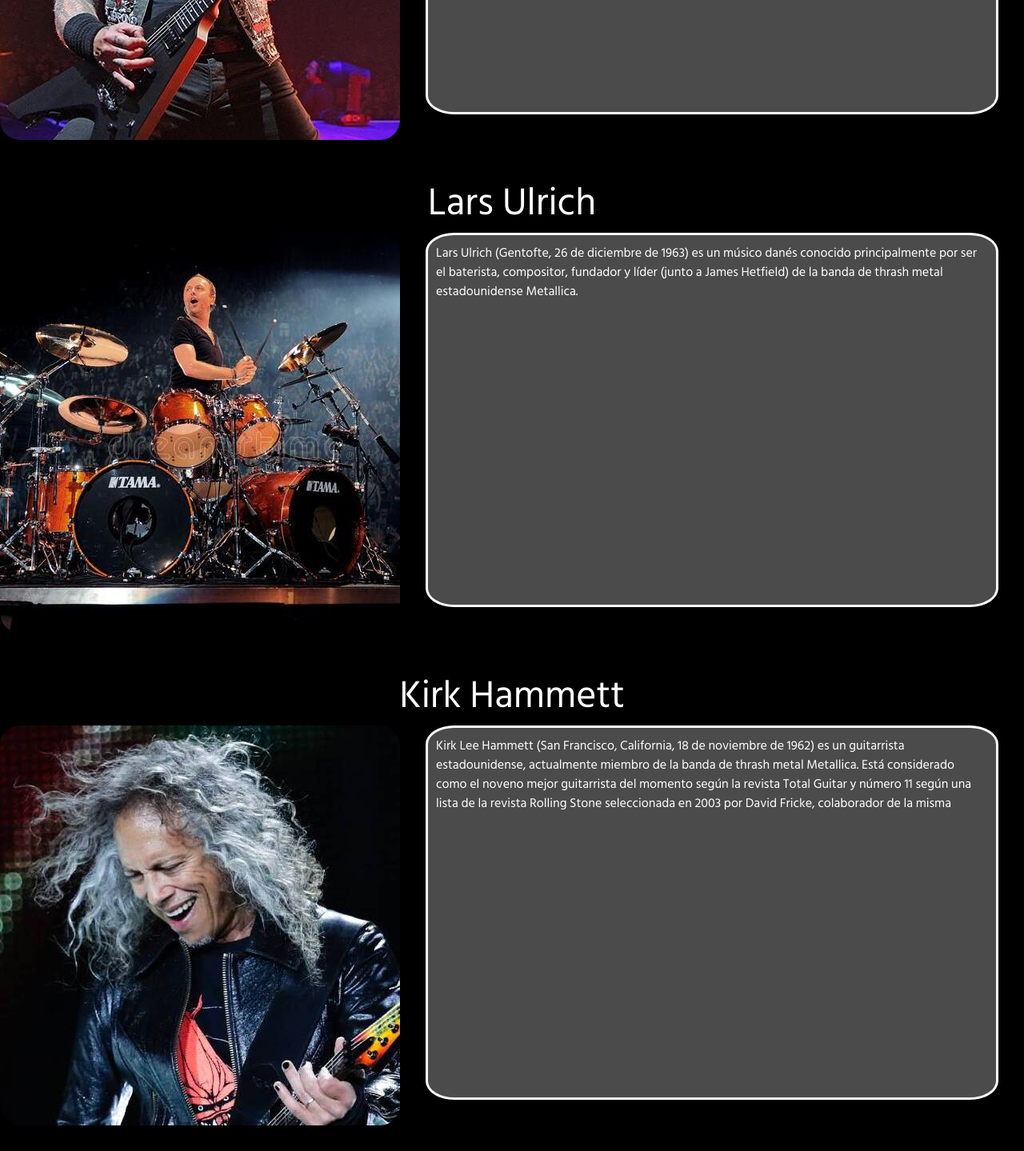
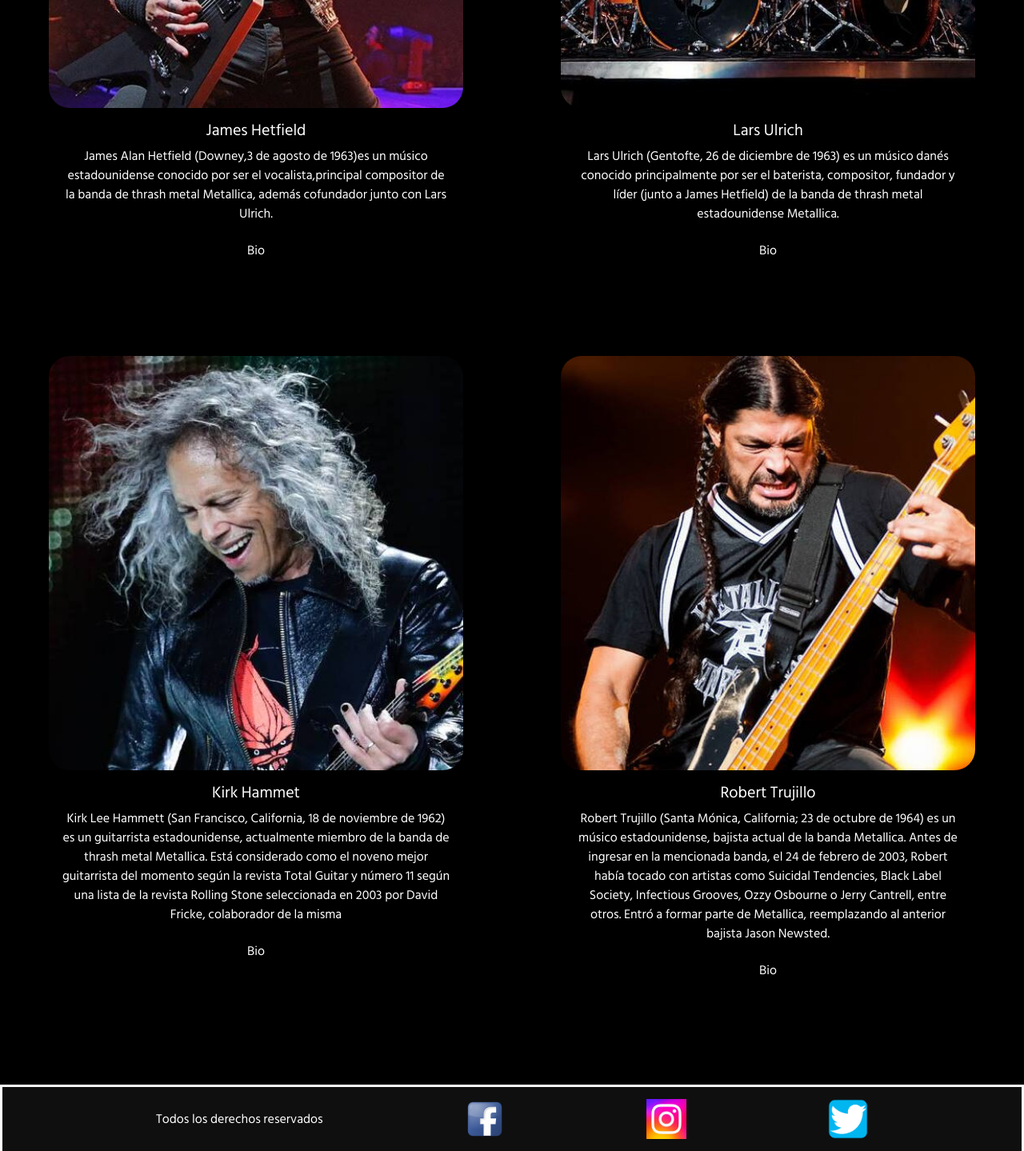
Before and after one commit to rirv/metallica-rideout, a plain HTML site: page pages/miembros.html in a window 1280 px wide. Shown: the part 720-2159 px from the top of the page at 80% size. Drawn offline with nearby package versions, Linux system fonts and the light colour scheme.

Commit message:
card en miembros

```diff
--- a/css/style.css
+++ b/css/style.css
@@ -7,6 +7,7 @@ body{
     background-color: black;
     font-family: 'Hind Siliguri', sans-serif;
     color: white;
+    padding: 0;
 }
 
     .grid_index {
@@ -211,6 +212,16 @@ h2{
 .btn{
     background-color: black;
     border: none;
+    display: flex;
+    justify-content: center;
+    align-content: flex-end;
+}
+
+.card-img-top-center{
+    border-radius: 5%;
+}
+.card-img-top{
+    width: 500px;
 }
 .video_metallica {
     overflow:hidden;
@@ -297,6 +308,9 @@ h2{
     display: flex;
 }
 
+.card{
+    background-color: transparent;
+}
 .miembros_texto{
     margin: 2rem;
     border-style: solid;
--- a/pages/miembros.html
+++ b/pages/miembros.html
@@ -28,8 +28,63 @@
     </header>
     <section class="hetfield">
         <h1>Miembros</h1>
-            <section>
-                <article>
+        <section class="container-fluid">
+            <section class="row">
+            <section class="col-sm-12 col-md-6 col-lg-6">
+            <div class="card p-5">
+                <img src="../images/hetfield.jpg" class="card-img-top-center" alt="...">
+                <div class="card-body text-bg-white text-center">
+                  <h5 class="card-title">James Hetfield</h5>
+                  <p class="card-text">James Alan Hetfield (Downey,3 de agosto de 1963)es un músico estadounidense conocido
+                    por ser el vocalista,principal compositor de la banda de thrash metal Metallica,
+                    además cofundador junto con Lars Ulrich.</p>
+                  <a href="https://es.wikipedia.org/wiki/James_Hetfield" target="_blank" class="btn btn-dark">Bio</a>
+                </div>
+              </div>
+        </section>
+        <section class="col-sm-12 col-md-6 col-lg-6">
+            <div class="card p-5">
+                <img src="../images/ulrich.jpg" class="card-img-top-center" alt="...">
+                <div class="card-body text-bg-white text-center">
+                  <h5 class="card-title">Lars Ulrich</h5>
+                  <p class="card-text">Lars Ulrich (Gentofte, 26 de diciembre de 1963) es un músico danés conocido principalmente
+                    por ser el baterista, compositor, fundador y líder (junto a James Hetfield) de la banda de thrash metal
+                    estadounidense Metallica.</p>
+                  <a href="https://es.wikipedia.org/wiki/Lars_Ulrich" target="_blank" class="btn btn-dark">Bio</a>
+                </div>
+              </div>
+        </section>
+        <section class="col-sm-12 col-md-6 col-lg-6">
+            <div class="card p-5">
+                <img src="../images/hammett.jpg" class="card-img-top-center" alt="...">
+                <div class="card-body text-bg-white text-center">
+                  <h5 class="card-title">Kirk Hammet</h5>
+                  <p class="card-text">Kirk Lee Hammett (San Francisco, California, 18 de noviembre de 1962) es un guitarrista estadounidense,
+                    actualmente miembro de la banda de thrash metal Metallica. Está considerado como el noveno mejor guitarrista
+                    del momento según la revista Total Guitar y número 11 según una lista de la revista Rolling Stone seleccionada
+                    en 2003 por David Fricke, colaborador de la misma</p>
+                  <a href="https://es.wikipedia.org/wiki/Kirk_Hammett" target="_blank" class="btn btn-dark">Bio</a>
+                </div>
+              </div>
+        </section>
+        <section class="col-sm-12 col-md-6 col-lg-6">
+            <div class="card p-5">
+                <img src="../images/trujillo.jpg" class="card-img-top-center" alt="...">
+                <div class="card-body text-bg-white text-center">
+                  <h5 class="card-title">Robert Trujillo</h5>
+                  <p class="card-text">Robert Trujillo (Santa Mónica, California; 23 de octubre de 1964) es un músico estadounidense,
+                    bajista actual de la banda Metallica.
+                    Antes de ingresar en la mencionada banda, el 24 de febrero de 2003, Robert había tocado con artistas como Suicidal Tendencies,
+                    Black Label Society, Infectious Grooves, Ozzy Osbourne o Jerry Cantrell, entre otros. Entró a formar parte de Metallica,
+                    reemplazando al anterior bajista Jason Newsted.</p>
+                  <a href="https://es.wikipedia.org/wiki/Robert_Trujillo" class="btn btn-dark">Bio</a>
+                </div>
+              </div>
+        </section>
+        </section>
+        </section>
+
+                <!-- <article>
                     <h2>James Hetfield</h2>
                     <Section class="miembros">
                         <img class="miembros_foto"  src="../images/hetfield.jpg" alt="Vocalista James Hetfield">
@@ -75,7 +130,7 @@
                     reemplazando al anterior bajista Jason Newsted. </p>
                 </Section>
                 </article>
-    </section>
+    </section> -->
 
         </main>
     <footer class="footer">
```
